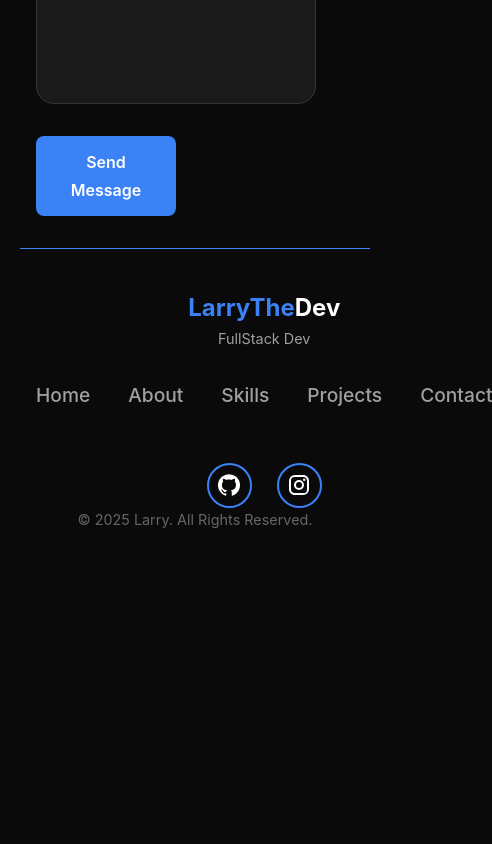
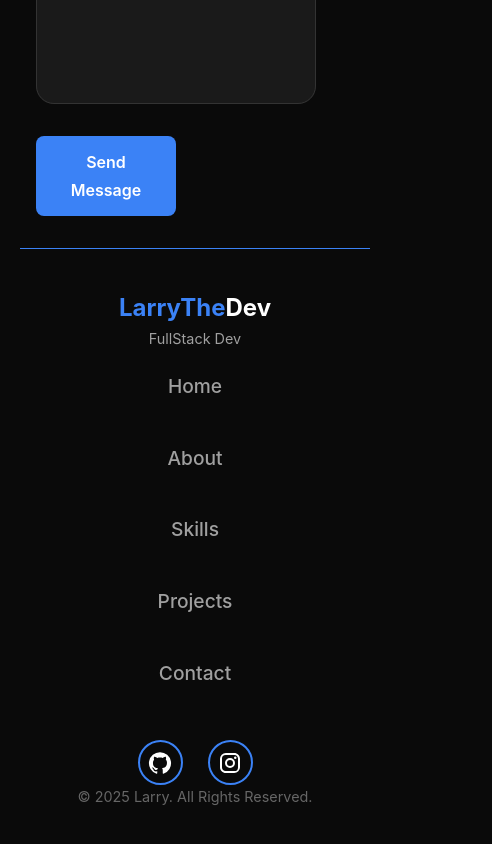
Before and after one commit to LarryRuto98/Personal_Portfolio, a React (Vite) app in the folder larry-portfolio/: page / in a window 390 px wide. Shown: the part 7487-8331 px from the top of the page, 492 px wide, since content can reach past the window. Before the commit the page ends 8108 px from the top, so only its background shows below. Built offline with nearby package versions, Linux system fonts and the light colour scheme.

Commit message:
edited footer to collapse on mobile view

```diff
--- a/larry-portfolio/src/components/Contact.tsx
+++ b/larry-portfolio/src/components/Contact.tsx
@@ -3,6 +3,7 @@ import { Box, Typography, Container, Grid, TextField, Button, IconButton } from
 import { styled } from '@mui/material/styles';
 import { Email, Phone, LocationOn, GitHub, Instagram, Padding } from '@mui/icons-material';
 import{Snackbar, Alert } from "@mui/material"
+import { justifyContent } from '@mui/system';
 
 
 const ContactSection = styled(Box)(({ theme }) => ({
@@ -214,6 +215,14 @@ const FooterNav = styled(Box)(({ theme }) => ({
     '&:hover': {
       color: '#3b82f6',
       backgroundColor: 'transparent',
+    },
+  },
+  [theme.breakpoints.down('md')]: {
+    flexDirection: 'column',
+    alignItems: 'center',
+    '& button': {
+      justifyContent: 'center',
+      marginTop: '0',
     },
   },
 }));
```
